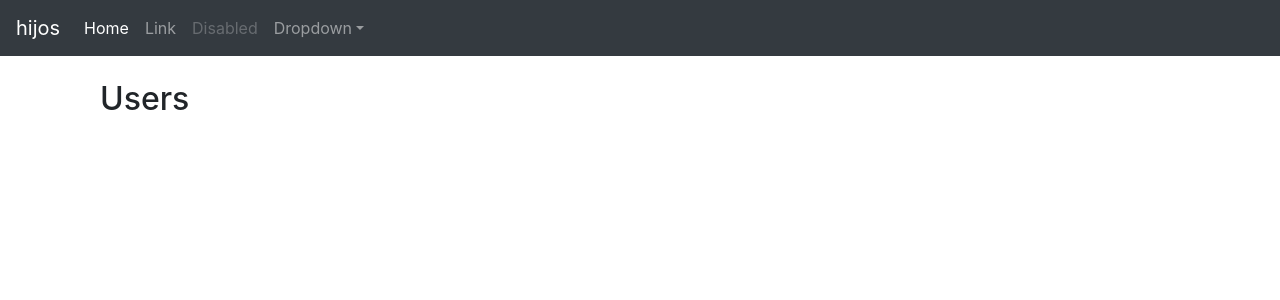
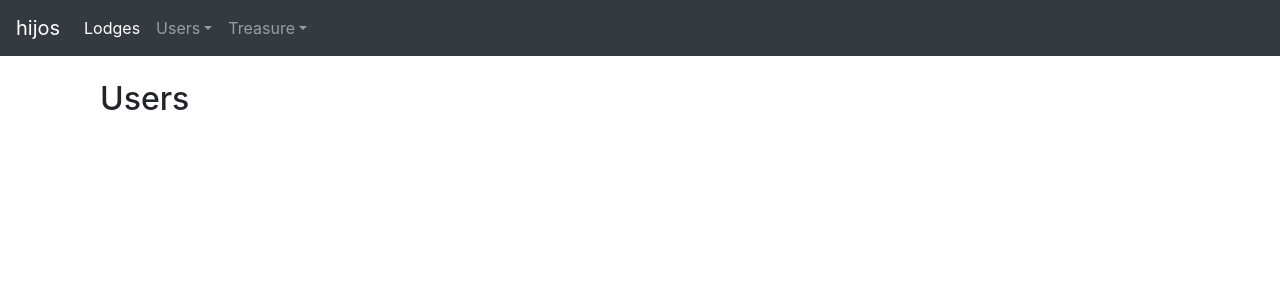
Before and after one commit to smartman1234/book-keeping-management-system, a Django app: template hijos/templates/users/user_list.html in a window 1280 px wide. Shown: the top 300 px of the page. Run offline with Django 3.2, Linux system fonts and the light colour scheme; the template is opened without the code that fills it, so the values that code supplies are empty; some libraries are stand-ins or nearby versions.

Commit message:
Improved templates

```diff
--- a/hijos/templates/base.html
+++ b/hijos/templates/base.html
@@ -20,27 +20,34 @@
     {% block navbar %}
     <nav class="navbar navbar-expand-md navbar-dark bg-dark fixed-top">
       <a class="navbar-brand" href="#">hijos</a>
-      <button class="navbar-toggler" type="button" data-toggle="collapse" data-target="#navbarsExampleDefault" aria-controls="navbarsExampleDefault" aria-expanded="false" aria-label="Toggle navigation">
+      <button class="navbar-toggler" type="button" data-toggle="collapse" data-target="#navbarsDefault" aria-controls="navbarsDefault" aria-expanded="false" aria-label="Toggle navigation">
         <span class="navbar-toggler-icon"></span>
       </button>
 
-      <div class="collapse navbar-collapse" id="navbarsExampleDefault">
+      <div class="collapse navbar-collapse" id="navbarsDefault">
         <ul class="navbar-nav mr-auto">
           <li class="nav-item active">
-            <a class="nav-link" href="#">Home <span class="sr-only">(current)</span></a>
-          </li>
-          <li class="nav-item">
-            <a class="nav-link" href="#">Link</a>
-          </li>
-          <li class="nav-item">
-            <a class="nav-link disabled" href="#">Disabled</a>
+            <a class="nav-link" href="{% url 'users:lodge-list' %}">{% trans "Lodges" %}</a>
           </li>
           <li class="nav-item dropdown">
-            <a class="nav-link dropdown-toggle" href="http://example.com" id="dropdown01" data-toggle="dropdown" aria-haspopup="true" aria-expanded="false">Dropdown</a>
+            <a class="nav-link dropdown-toggle" href="/" id="dropdown01" data-toggle="dropdown" aria-haspopup="true" aria-expanded="false">{% trans "Users" %}</a>
             <div class="dropdown-menu" aria-labelledby="dropdown01">
-              <a class="dropdown-item" href="#">Action</a>
-              <a class="dropdown-item" href="#">Another action</a>
-              <a class="dropdown-item" href="#">Something else here</a>
+              <a class="dropdown-item" href="{% url 'users:lodge-list' %}">{% trans "List Lodges" %}</a>
+              <a class="dropdown-item" href="{% url 'users:user-list' %}">{% trans "List Users" %}</a>
+            </div>
+          </li>
+          <li class="nav-item dropdown">
+            <a class="nav-link dropdown-toggle" href="/" id="dropdown02" data-toggle="dropdown" aria-haspopup="true" aria-expanded="false">{% trans "Treasure" %}</a>
+            <div class="dropdown-menu" aria-labelledby="dropdown02">
+              <a class="dropdown-item" href="{% url 'treasure:lodgeaccount-create' %}">{% trans "Add Lodge Account" %}</a>
+              <a class="dropdown-item" href="{% url 'treasure:period-create' %}">{% trans "Add Period" %}</a>
+              <a class="dropdown-item" href="{% url 'treasure:invoice-create' %}">{% trans "Add Invoice" %}</a>
+              <a class="dropdown-item" href="{% url 'treasure:deposit-create' %}">{% trans "Add Deposit" %}</a>
+              <a class="dropdown-item" href="{% url 'treasure:charge-create' %}">{% trans "Add Charge" %}</a>
+              <a class="dropdown-item" href="{% url 'treasure:grandlodgedeposit-create' %}">{% trans "Add Grand Lodge Deposit" %}</a>
+              <a class="dropdown-item" href="{% url 'treasure:lodgeaccountingress-create' %}">{% trans "Add Ingress" %}</a>
+              <a class="dropdown-item" href="{% url 'treasure:lodgeaccountegress-create' %}">{% trans "Add Egress" %}</a>
+              <a class="dropdown-item" href="{% url 'treasure:lodgeaccounttransfer-create' %}">{% trans "Add Transfers" %}</a>
             </div>
           </li>
         </ul>
--- a/hijos/templates/users/user_list.html
+++ b/hijos/templates/users/user_list.html
@@ -8,7 +8,7 @@
 
   <div class="list-group">
     {% for user in user_list %}
-      <a href="{% url 'users:detail' user.username %}" class="list-group-item">
+      <a href="{% url 'users:user-detail' user.username %}" class="list-group-item">
         <h4 class="list-group-item-heading">{{ user.username }}</h4>
       </a>
     {% endfor %}
--- a/hijos/users/urls.py
+++ b/hijos/users/urls.py
@@ -5,12 +5,12 @@ from hijos.users import views
 app_name = 'users'
 urlpatterns = [
     path(
-        '',
+        'users/',
         view=views.UserListView.as_view(),
         name='user-list'
     ),
     path(
-        '<username>/',
+        'users/<username>/',
         view=views.UserDetailView.as_view(),
         name='user-detail'
     ),
```
Also changed, not shown: hijos/templates/users/lodge_detail.html (+51 -0 lines).
